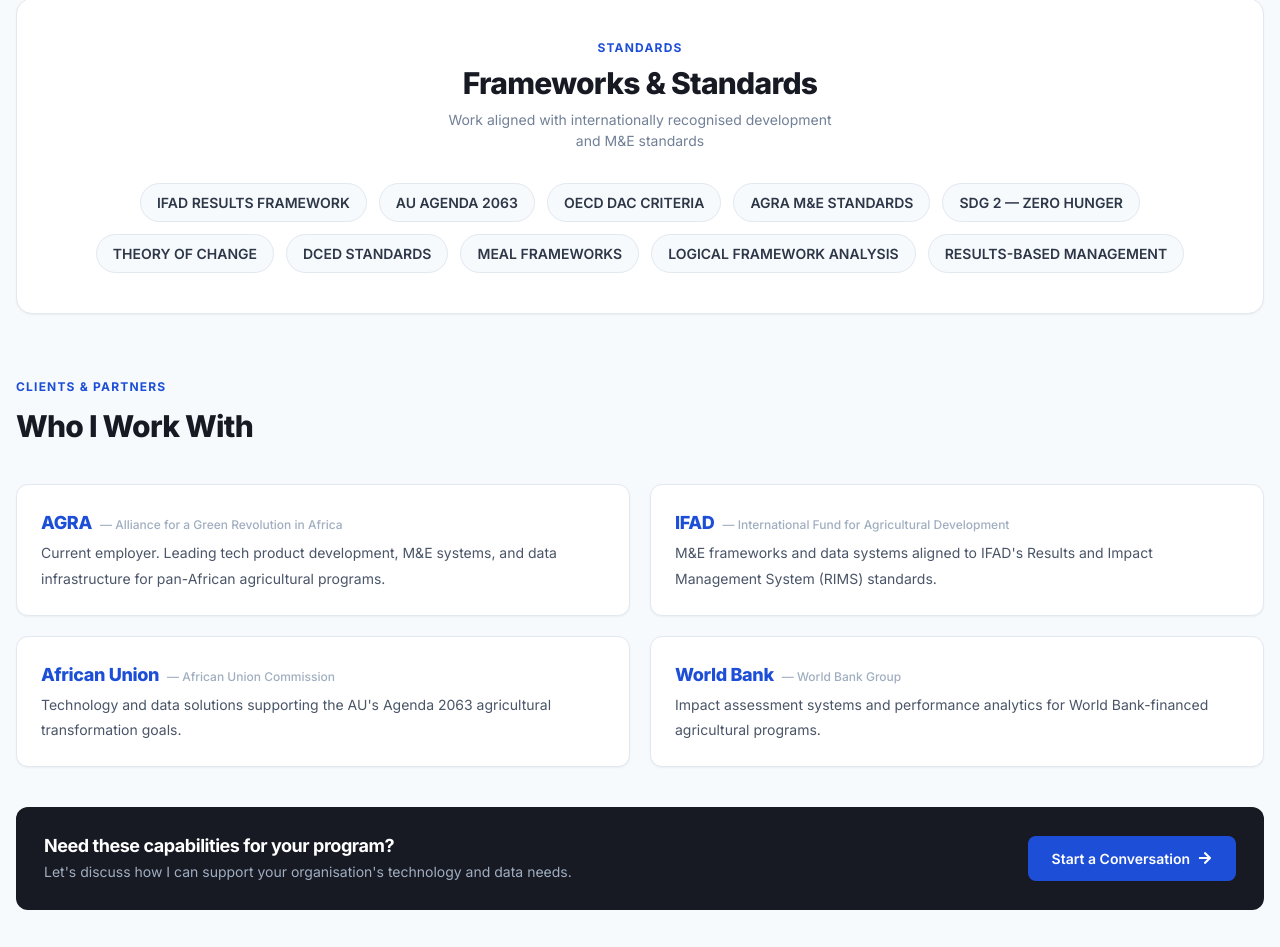
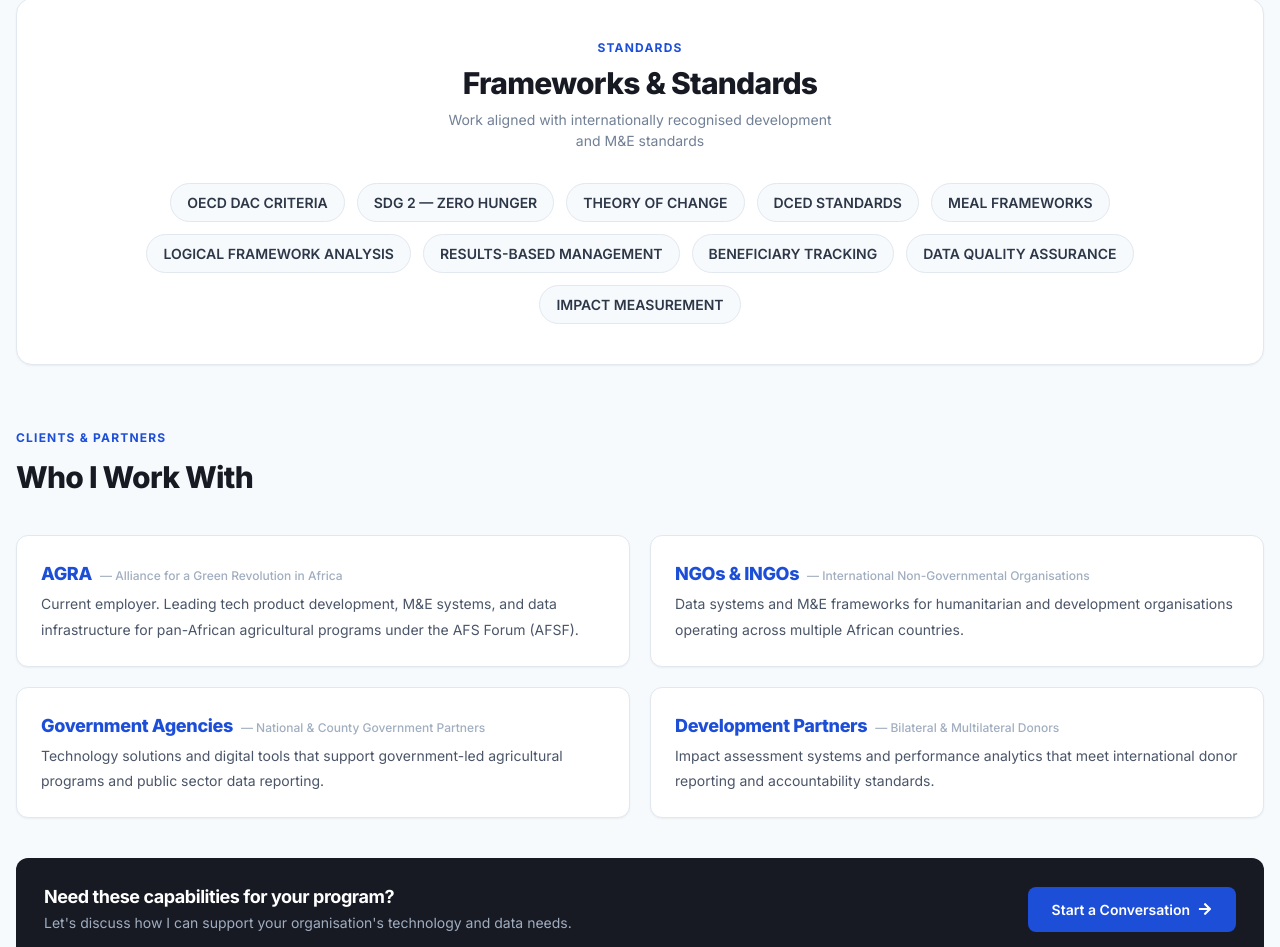
Before and after one commit to Joshua-Coded/New_Portfolio, a Next.js app in the folder joshua-portfolio/: page /expertise in a window 1280 px wide. Shown: the part 1199-2146 px from the top of the page. Built offline with nearby package versions, Linux system fonts and the light colour scheme.

Commit message:
remove third-party org references, keep AGRA/AFSF only

```diff
--- a/joshua-portfolio/app/contact/page.tsx
+++ b/joshua-portfolio/app/contact/page.tsx
@@ -240,7 +240,7 @@ export default function Contact() {
                         name="organisation"
                         value={formData.organisation}
                         onChange={handleChange}
-                        placeholder="IFAD, AGRA, World Bank…"
+                        placeholder="Organisation or company name…"
                         {...inputStyles}
                       />
                     </FormControl>
--- a/joshua-portfolio/app/expertise/page.tsx
+++ b/joshua-portfolio/app/expertise/page.tsx
@@ -61,7 +61,7 @@ const services = [
     icon: FaChartBar,
     title: "M&E Framework Design",
     description:
-      "Results frameworks and monitoring systems aligned with IFAD, AU, and donor reporting standards.",
+      "Results frameworks and monitoring systems aligned with international donor reporting standards.",
     accent: "#7C3AED",
     accentBg: "#F5F3FF",
     deliverables: [
@@ -116,16 +116,16 @@ const services = [
 ];
 
 const frameworks = [
-  "IFAD Results Framework",
-  "AU Agenda 2063",
   "OECD DAC Criteria",
-  "AGRA M&E Standards",
   "SDG 2 — Zero Hunger",
   "Theory of Change",
   "DCED Standards",
   "MEAL Frameworks",
   "Logical Framework Analysis",
   "Results-Based Management",
+  "Beneficiary Tracking",
+  "Data Quality Assurance",
+  "Impact Measurement",
 ];
 
 const clients = [
@@ -133,25 +133,25 @@ const clients = [
     name: "AGRA",
     full: "Alliance for a Green Revolution in Africa",
     description:
-      "Current employer. Leading tech product development, M&E systems, and data infrastructure for pan-African agricultural programs.",
+      "Current employer. Leading tech product development, M&E systems, and data infrastructure for pan-African agricultural programs under the AFS Forum (AFSF).",
   },
   {
-    name: "IFAD",
-    full: "International Fund for Agricultural Development",
+    name: "NGOs & INGOs",
+    full: "International Non-Governmental Organisations",
     description:
-      "M&E frameworks and data systems aligned to IFAD's Results and Impact Management System (RIMS) standards.",
+      "Data systems and M&E frameworks for humanitarian and development organisations operating across multiple African countries.",
   },
   {
-    name: "African Union",
-    full: "African Union Commission",
+    name: "Government Agencies",
+    full: "National & County Government Partners",
     description:
-      "Technology and data solutions supporting the AU's Agenda 2063 agricultural transformation goals.",
+      "Technology solutions and digital tools that support government-led agricultural programs and public sector data reporting.",
   },
   {
-    name: "World Bank",
-    full: "World Bank Group",
+    name: "Development Partners",
+    full: "Bilateral & Multilateral Donors",
     description:
-      "Impact assessment systems and performance analytics for World Bank-financed agricultural programs.",
+      "Impact assessment systems and performance analytics that meet international donor reporting and accountability standards.",
   },
 ];
 
--- a/joshua-portfolio/app/layout.tsx
+++ b/joshua-portfolio/app/layout.tsx
@@ -12,8 +12,8 @@ const inter = Inter({
 
 export const metadata: Metadata = {
   title: 'Joshua Alana | IT Consultant & M&E Specialist',
-  description: 'Technology Consultant driving agricultural transformation and development impact across Africa. IT Consultant at AGRA, Software Engineer, M&E Specialist.',
-  keywords: ['IT Consultant', 'AGRA', 'M&E', 'Agricultural Technology', 'Africa', 'Data Systems'],
+  description: 'Technology Consultant specialising in data systems, M&E frameworks, and agricultural technology for development programmes across Africa.',
+  keywords: ['IT Consultant', 'M&E', 'Agricultural Technology', 'Africa', 'Data Systems', 'Software Engineer'],
   openGraph: {
     title: 'Joshua Alana | IT Consultant & M&E Specialist',
     description: 'Technology Consultant driving agricultural transformation and development impact across Africa.',
--- a/joshua-portfolio/app/work/page.tsx
+++ b/joshua-portfolio/app/work/page.tsx
@@ -63,7 +63,7 @@ const caseStudies = [
     categoryColor: { bg: "green.50", color: "green.700" },
     accent: "#059669",
     challenge:
-      "AGRA's partner programs lacked standardised measurement approaches aligned to IFAD and donor standards.",
+      "AGRA's partner programs lacked standardised measurement approaches aligned to donor reporting standards.",
     approach:
       "Co-designed Theory of Change, indicator sets, and logframes accepted by 20+ partner organisations.",
     impactStat: "20+",
```
Also changed, not shown: joshua-portfolio/app/about/page.tsx (+2 -5 lines), joshua-portfolio/app/page.tsx (+9 -9 lines).
